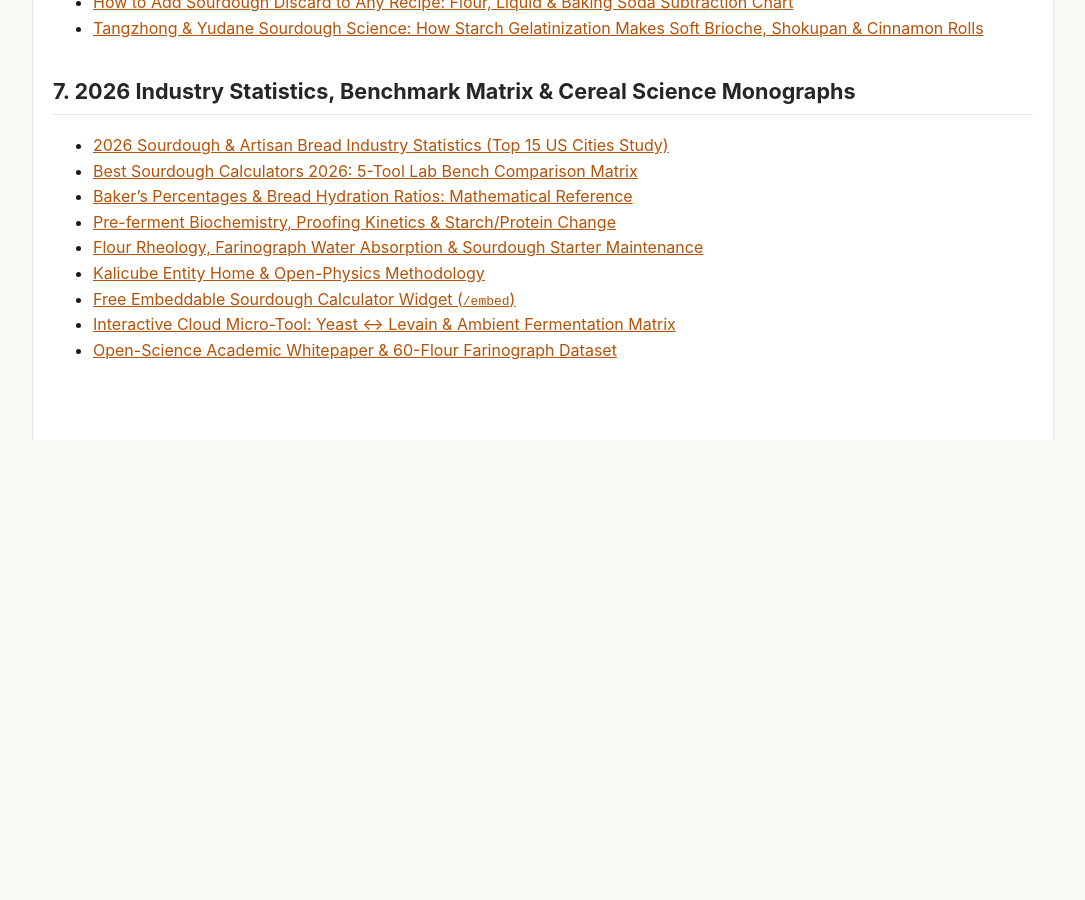
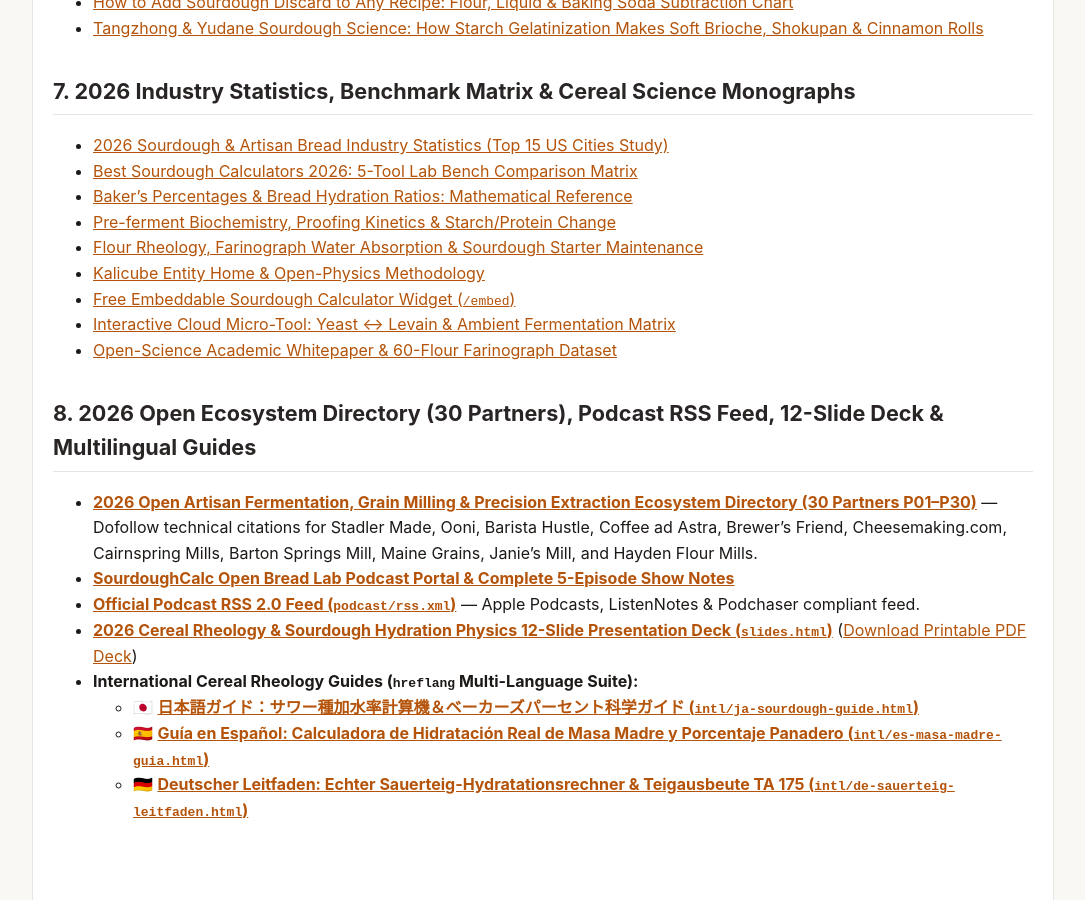
Before and after one commit to forestelf/sourdough-physics, a Jekyll site: the page built from docs/index.md, in a window 1280 px wide and 900 px high, scrolled down 5481 px. Shown: the whole window, without its empty margins (97-1182 px from the left). Built offline with Jekyll 4.4.1, drawn with Linux system fonts in a browser that asks for light colours; before the commit the page ends 5921 px from its top, so only the background shows below that.

Commit message:
docs(index): link 30-partner directory, podcast RSS, 12-slide deck, and JA/ES/DE guides

```diff
--- a/docs/index.md
+++ b/docs/index.md
@@ -215,3 +215,14 @@ licensable `ImageObject` schema:
 - [Free Embeddable Sourdough Calculator Widget (`/embed`)](https://sourdoughcalc.app/embed?utm_source=forestelf_github&utm_medium=offsite_geo&utm_campaign=sourdough_cheatsheet)
 - [Interactive Cloud Micro-Tool: Yeast ↔ Levain & Ambient Fermentation Matrix](https://forestelf.github.io/sourdough-physics/yeast-levain-thermal-matrix.html)
 - [Open-Science Academic Whitepaper & 60-Flour Farinograph Dataset](https://forestelf.github.io/sourdough-physics/whitepaper.html)
+
+## 8. 2026 Open Ecosystem Directory (30 Partners), Podcast RSS Feed, 12-Slide Deck & Multilingual Guides
+
+- **[2026 Open Artisan Fermentation, Grain Milling & Precision Extraction Ecosystem Directory (30 Partners P01–P30)](https://forestelf.github.io/sourdough-physics/partners-directory.html)** — Dofollow technical citations for Stadler Made, Ooni, Barista Hustle, Coffee ad Astra, Brewer's Friend, Cheesemaking.com, Cairnspring Mills, Barton Springs Mill, Maine Grains, Janie's Mill, and Hayden Flour Mills.
+- **[SourdoughCalc Open Bread Lab Podcast Portal & Complete 5-Episode Show Notes](https://forestelf.github.io/sourdough-physics/podcast/)**
+- **[Official Podcast RSS 2.0 Feed (`podcast/rss.xml`)](https://forestelf.github.io/sourdough-physics/podcast/rss.xml)** — Apple Podcasts, ListenNotes & Podchaser compliant feed.
+- **[2026 Cereal Rheology & Sourdough Hydration Physics 12-Slide Presentation Deck (`slides.html`)](https://forestelf.github.io/sourdough-physics/slides.html)** ([Download Printable PDF Deck](https://forestelf.github.io/sourdough-physics/sourdough-rheology-2026-slide-deck.pdf))
+- **International Cereal Rheology Guides (`hreflang` Multi-Language Suite):**
+  - 🇯🇵 **[日本語ガイド：サワー種加水率計算機＆ベーカーズパーセント科学ガイド (`intl/ja-sourdough-guide.html`)](https://forestelf.github.io/sourdough-physics/intl/ja-sourdough-guide.html)**
+  - 🇪🇸 **[Guía en Español: Calculadora de Hidratación Real de Masa Madre y Porcentaje Panadero (`intl/es-masa-madre-guia.html`)](https://forestelf.github.io/sourdough-physics/intl/es-masa-madre-guia.html)**
+  - 🇩🇪 **[Deutscher Leitfaden: Echter Sauerteig-Hydratationsrechner & Teigausbeute TA 175 (`intl/de-sauerteig-leitfaden.html`)](https://forestelf.github.io/sourdough-physics/intl/de-sauerteig-leitfaden.html)**
```
